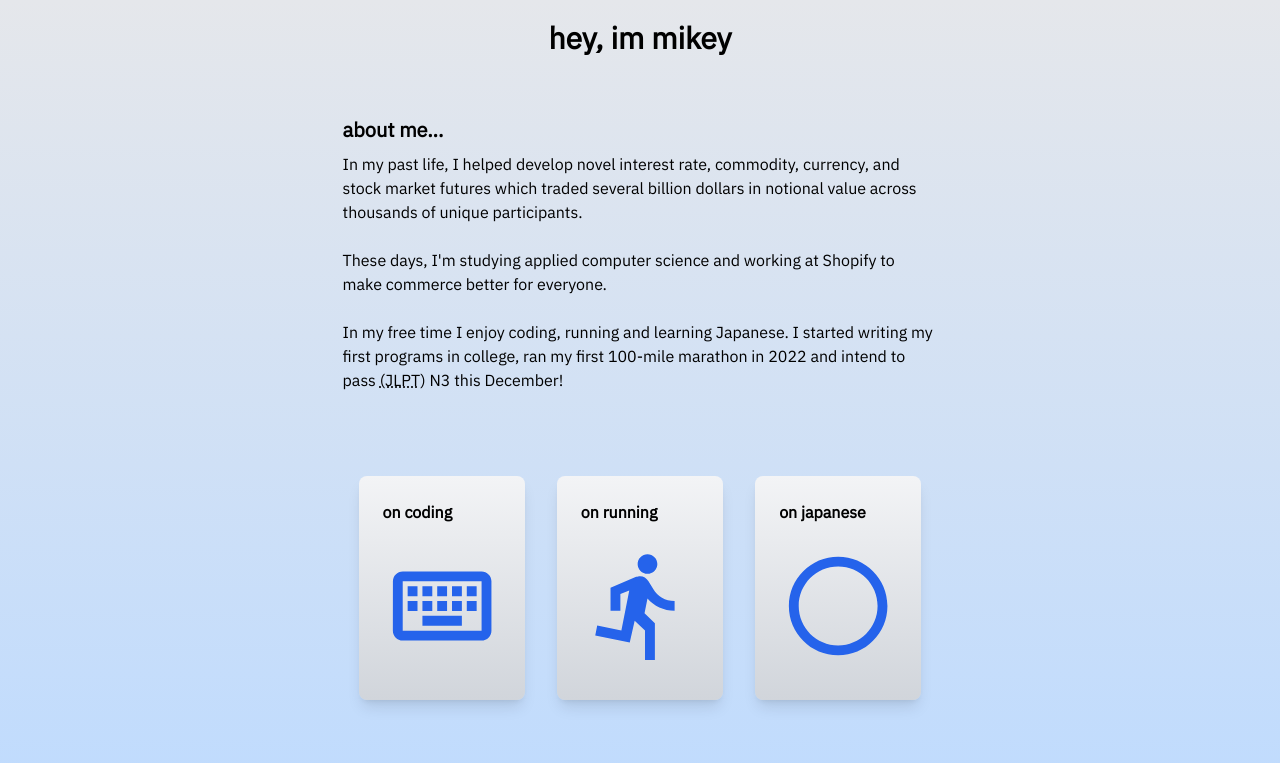
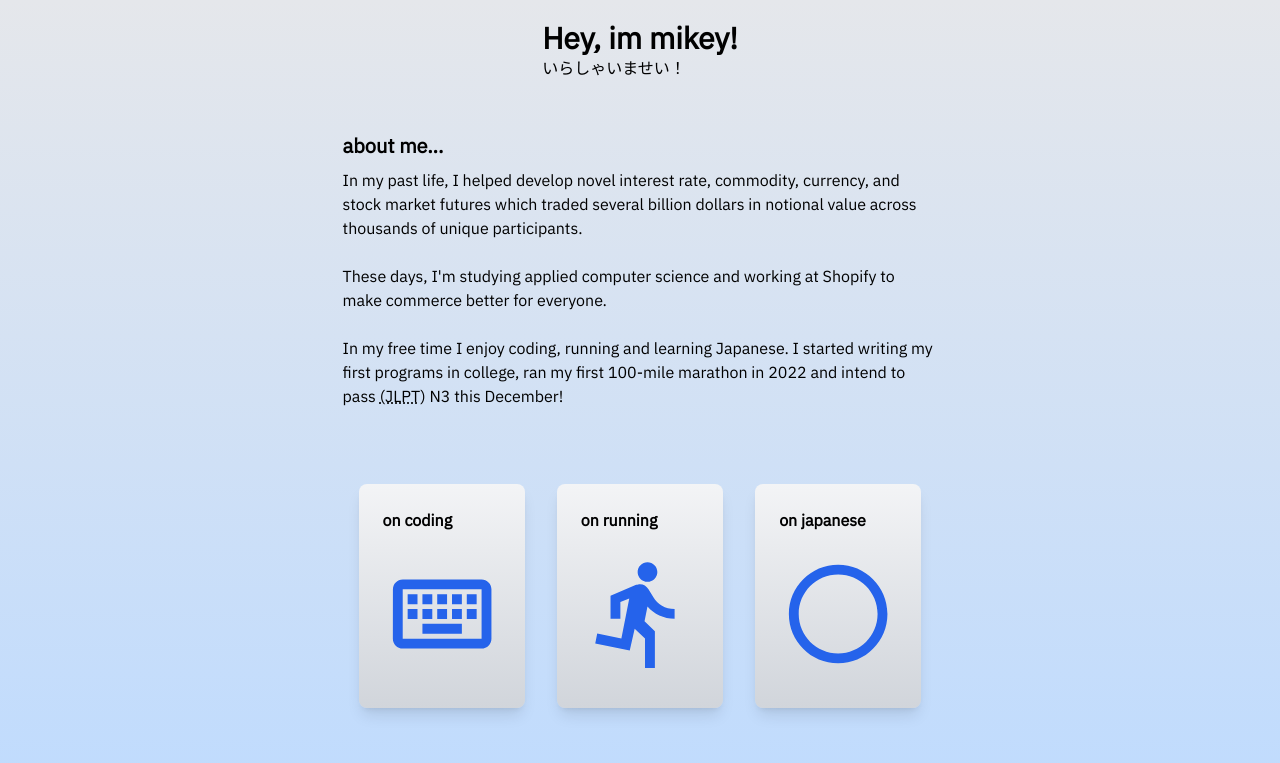
Before and after one commit to mikeygough/mikeygough.github.io, a plain HTML site: page index.html in a window 1280 px wide. Drawn offline with nearby package versions, Linux system fonts and the light colour scheme.

Commit message:
better sections, remove superfluous classes

```diff
--- a/index.html
+++ b/index.html
@@ -25,12 +25,14 @@
 
 <body>
   <main class="wrapper bg-gradient-to-b from-gray-200 to-blue-200">
-
-    <div class="mx-auto mt-5">
+    <header class="mx-auto mt-5">
+      <hgroup>
         <h1 class="text-3xl font-bold">
-        hey, im <span class="hover:text-blue-600">mikey</span>
+          Hey, im <span class="hover:text-blue-600">mikey</span>!
         </h1>
-    </div>
+        <h2 lang="ja-jp">いらしゃいませい！</h2>
+      </hgroup>
+    </header>
 
     <section>
       <article>
@@ -41,7 +43,6 @@
           </h2>
         </div>
 
-        <div class="mb-2 text-l">
         <p class="article-paragraph">
           In my past life, I helped develop novel <span class="hover:text-rose-600"><a target="_blank"
               href="https://www.bloomberg.com/news/articles/2021-06-28/cme-joins-battle-for-retail-bond-traders-with-smaller-product#xj4y7vzkg">interest
@@ -67,7 +68,6 @@
           college, ran my first 100-mile marathon in 2022 and intend to pass <abbr
             title="Japanese-Language Proficiency Test">(JLPT)</abbr> N3 this December!
         </p>
-        </div>
 
       </article>
     </section>
```
Lines whose indentation alone changed are shown as unchanged.
